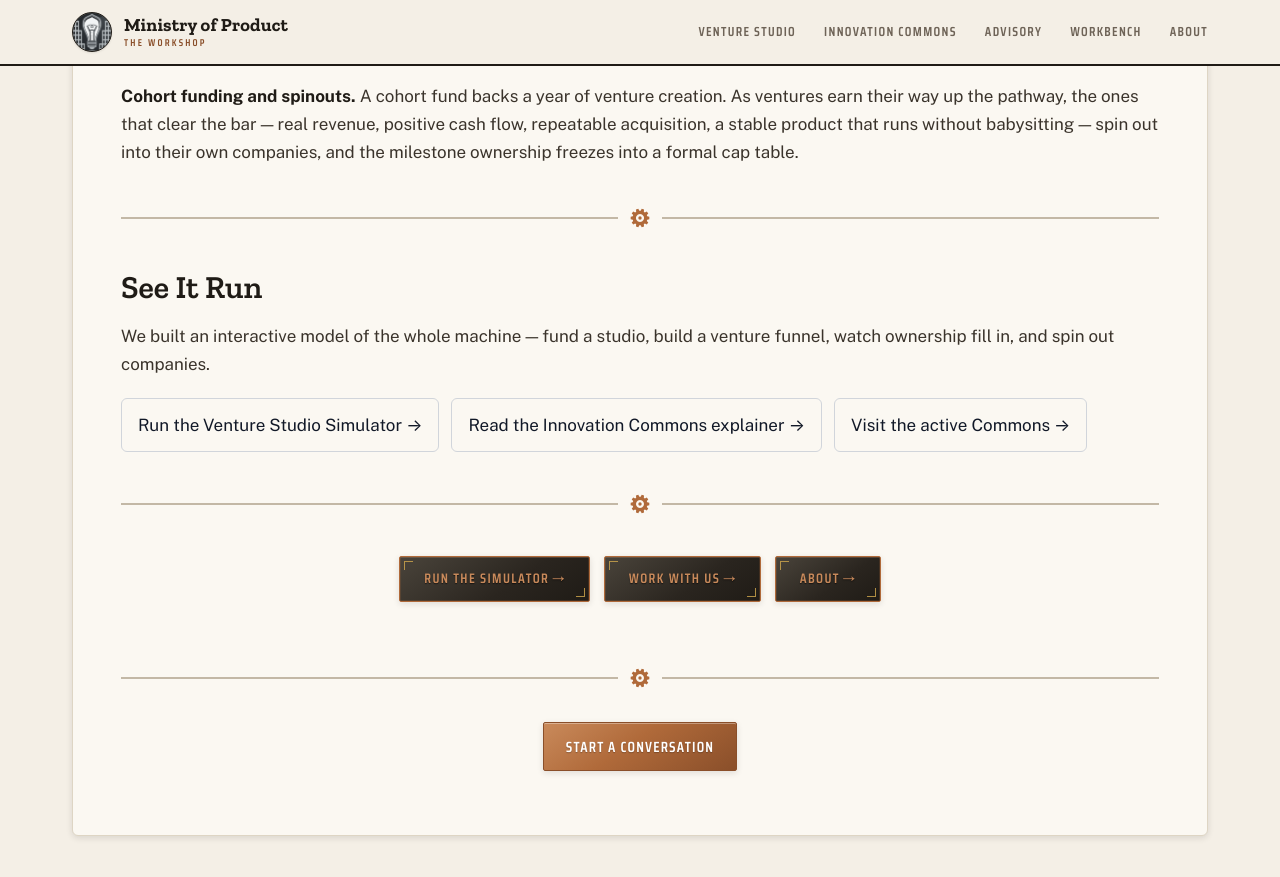
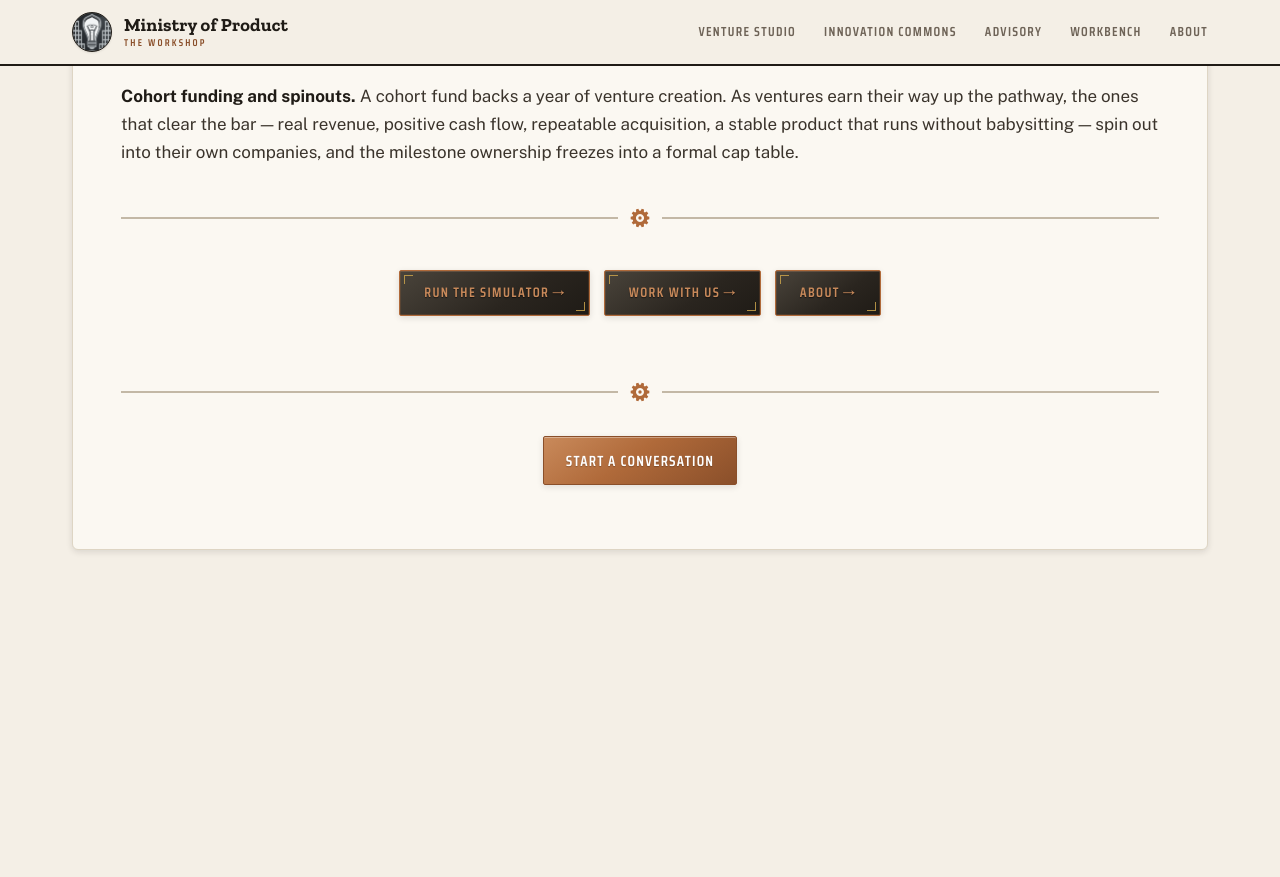
Before and after one commit to Ministry-of-Product/mop-website, a Jekyll site: the page built from venture-studio.md, in a window 1280 px wide and 900 px high, scrolled down 795 px. Shown: the top 877 px of the window. Built offline with Jekyll 4.4.1, drawn with Linux system fonts in a browser that asks for light colours; some web fonts are replaced; after the commit the page ends 1409 px from its top, so only the background shows below that.

Commit message:
Remove redundant 'See It Run' section on Venture Studio page (MIN-1005)
Co-Authored-By: Claude Sonnet 4.6 <noreply@anthropic.com>

```diff
--- a/venture-studio.md
+++ b/venture-studio.md
@@ -28,17 +28,5 @@ The Venture Studio runs on an [Innovation Commons](/innovation-commons/): an inv
 
 ---
 
-## See It Run
-
-We built an interactive model of the whole machine — fund a studio, build a venture funnel, watch ownership fill in, and spin out companies.
-
-<div style="display: flex; flex-wrap: wrap; gap: 0.75rem; align-items: center; margin: 1.25rem 0;">
-  <a href="/venturestudio/" style="display: inline-block; padding: 0.75rem 1rem; border-radius: 6px; border: 1px solid #d1d5db; color: #111827; text-decoration: none;">Run the Venture Studio Simulator →</a>
-  <a href="/innovation-commons/" style="display: inline-block; padding: 0.75rem 1rem; border-radius: 6px; border: 1px solid #d1d5db; color: #111827; text-decoration: none;">Read the Innovation Commons explainer →</a>
-  <a href="https://commons.ministryofproduct.com" style="display: inline-block; padding: 0.75rem 1rem; border-radius: 6px; border: 1px solid #d1d5db; color: #111827; text-decoration: none;">Visit the active Commons →</a>
-</div>
-
----
-
 [Run the simulator →](/venturestudio/) [Work with us →](/advisory) [About →](/about)
 {: .cta-row}
```
